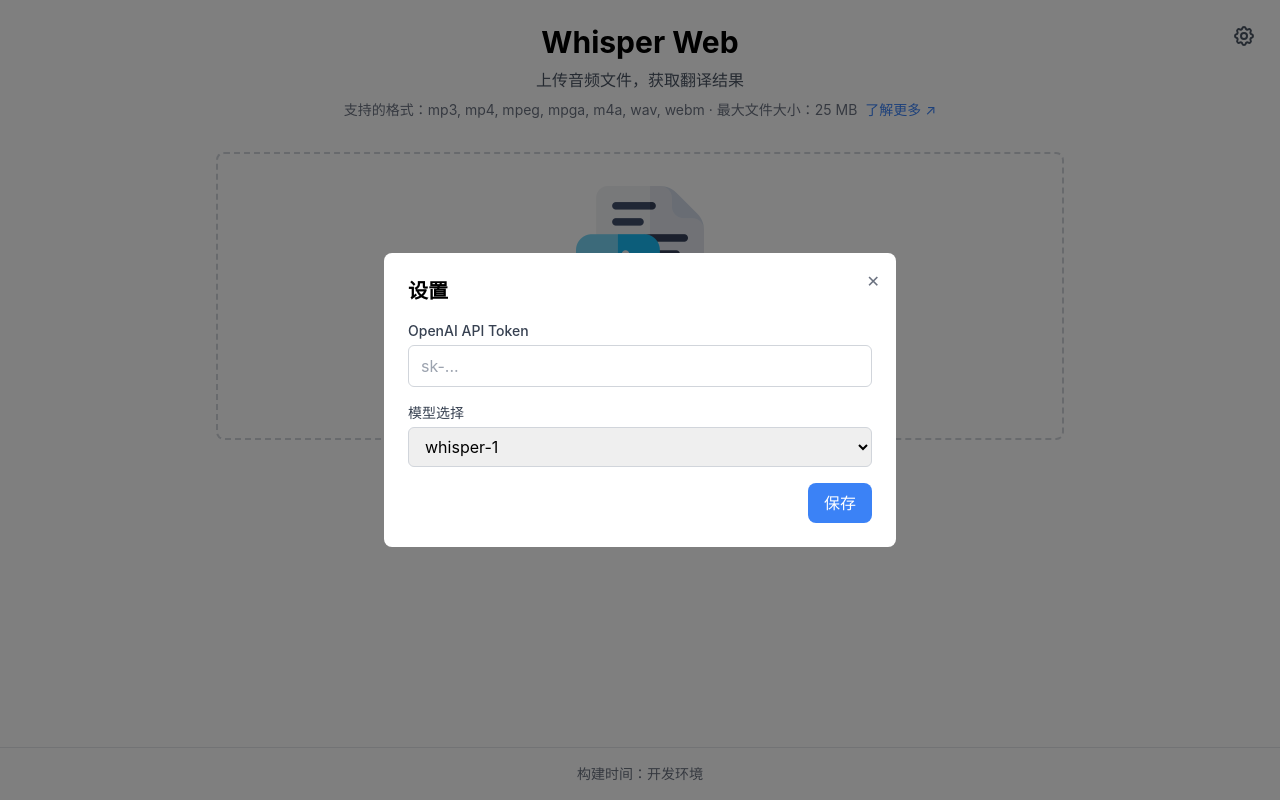
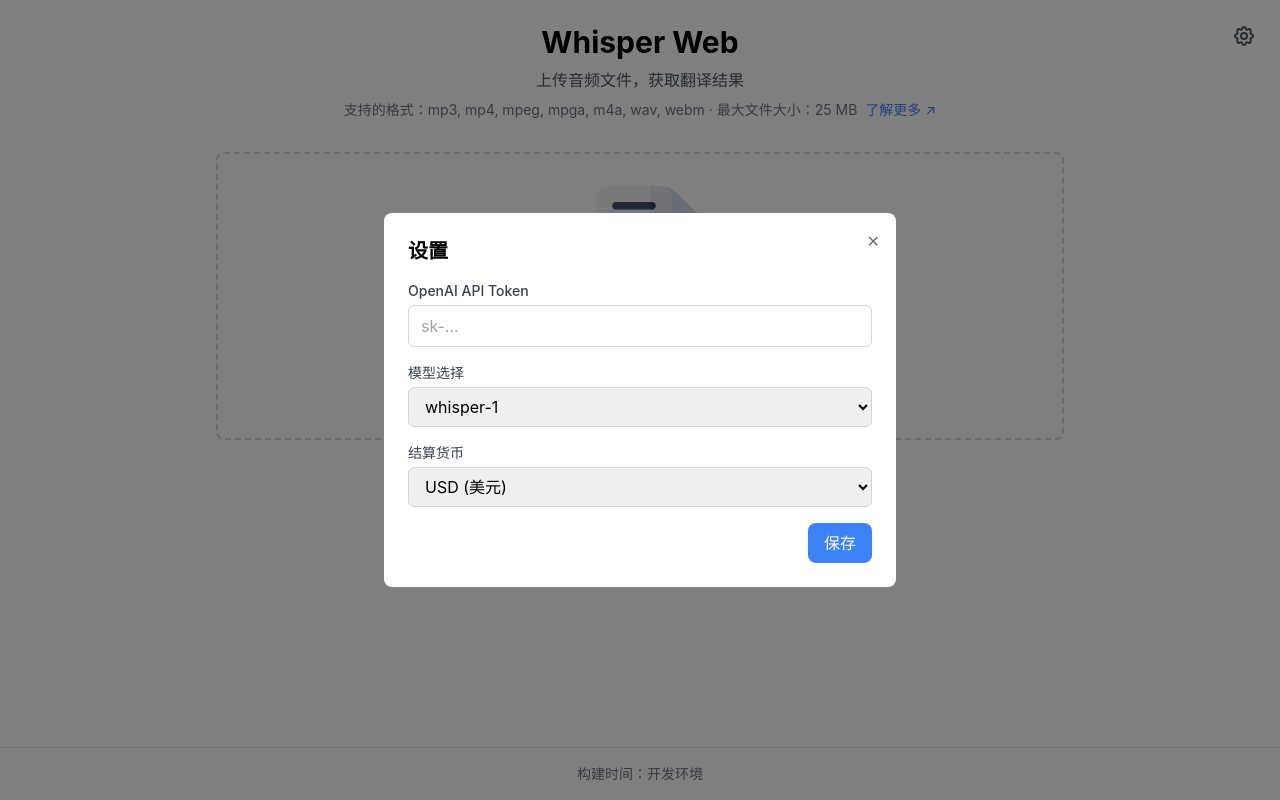
Before and after one commit to alanhe421/whisper-web, a React app: page / in a window 1280 px wide. Both pictures are taken after a click on the button "设置". Built offline with nearby package versions, Linux system fonts and the light colour scheme.

Commit message:
feat: 支持计费单位设置

```diff
--- a/src/components/Setting.js
+++ b/src/components/Setting.js
@@ -4,16 +4,21 @@
   const [isOpen, setIsOpen] = useState(false);
   const [apiToken, setApiToken] = useState('');
   const [selectedModel, setSelectedModel] = useState('whisper-1');
+  const [currency, setCurrency] = useState('USD');
 
   useEffect(() => {
     const savedToken = localStorage.getItem('openai_api_token');
     const savedModel = localStorage.getItem('selected_model');
+    const savedCurrency = localStorage.getItem('currency');
 
     if (savedToken) {
       setApiToken(savedToken);
     }
     if (savedModel) {
       setSelectedModel(savedModel);
+    }
+    if (savedCurrency) {
+      setCurrency(savedCurrency);
     }
   }, []);
 
@@ -22,6 +27,7 @@
       localStorage.setItem('openai_api_token', apiToken.trim());
     }
     localStorage.setItem('selected_model', selectedModel);
+    localStorage.setItem('currency', currency);
     setIsOpen(false);
   };
 
@@ -88,7 +94,20 @@
                   className="w-full px-3 py-2 border border-gray-300 rounded-md focus:outline-none focus:ring-2 focus:ring-blue-500"
                 >
                   <option value="whisper-1">whisper-1</option>
-                  {/* 可以在这里添加更多选项 */}
+                </select>
+              </div>
+              <div>
+                <label className="block text-sm font-medium text-gray-700 mb-1">
+                  结算货币
+                </label>
+                <select
+                  value={currency}
+                  onChange={(e) => setCurrency(e.target.value)}
+                  className="w-full px-3 py-2 border border-gray-300 rounded-md focus:outline-none focus:ring-2 focus:ring-blue-500"
+                >
+                  <option value="USD">USD (美元)</option>
+                  <option value="CNY">CNY (人民币)</option>
+                  <option value="EUR">EUR (欧元)</option>
                 </select>
               </div>
               <div className="flex justify-end space-x-3">
--- a/src/components/Upload.js
+++ b/src/components/Upload.js
@@ -1,5 +1,6 @@
 import React, { useRef, useState } from 'react';
 import logo from '../logo.png';
+import { exchangeRates, currencySymbols } from '../config/exchangeRates';
 
 function Upload() {
   const [file, setFile] = useState(null);
@@ -134,11 +135,20 @@
   };
 
 
-  // 格式化时间的辅助函数
+  // 格式化时间的辅助��数
   const formatDuration = (seconds) => {
     const minutes = Math.floor(seconds / 60);
     const remainingSeconds = Math.floor(seconds % 60);
     return `${minutes}min:${remainingSeconds.toString().padStart(2, '0')}s`;
+  };
+
+  const calculatePrice = (durationInSeconds) => {
+    const minutes = Math.ceil(durationInSeconds / 60);
+    const priceInUSD = minutes * 0.006;
+    const currency = localStorage.getItem('currency') || 'USD';
+    const rate = exchangeRates[currency];
+    const symbol = currencySymbols[currency];
+    return `${symbol}${(priceInUSD * rate).toFixed(3)}`;
   };
 
   return (
@@ -187,7 +197,7 @@
               <p className="text-gray-500 mb-2">
                 {(file.size / (1024 * 1024)).toFixed(2)} MB
                 {audioDuration && ` • ${formatDuration(audioDuration)}`}
-                {audioDuration && ` • 预计费用: ${(Math.ceil(audioDuration / 60) * 0.006).toFixed(3)}USD`}
+                {audioDuration && ` • 预计费用: ${calculatePrice(audioDuration)}`}
               </p>
               <button
                 onClick={(e) => {
@@ -218,7 +228,7 @@
               onClick={handleDownload}
               className="px-4 py-2 bg-green-500 text-white rounded-lg hover:bg-green-600 transition-colors"
             >
-              下载字幕
+              下���字幕
             </button>
             <button
               onClick={generateSummary}
--- /dev/null
+++ b/src/config/exchangeRates.js
@@ -0,0 +1,13 @@
+// 汇率配置（相对于美元）
+export const exchangeRates = {
+  USD: 1,
+  CNY: 7.2, // 1 USD = 7.2 CNY
+  EUR: 0.92, // 1 USD = 0.92 EUR
+};
+
+// 货币符号
+export const currencySymbols = {
+  USD: '$',
+  CNY: '¥',
+  EUR: '€',
+};
```
